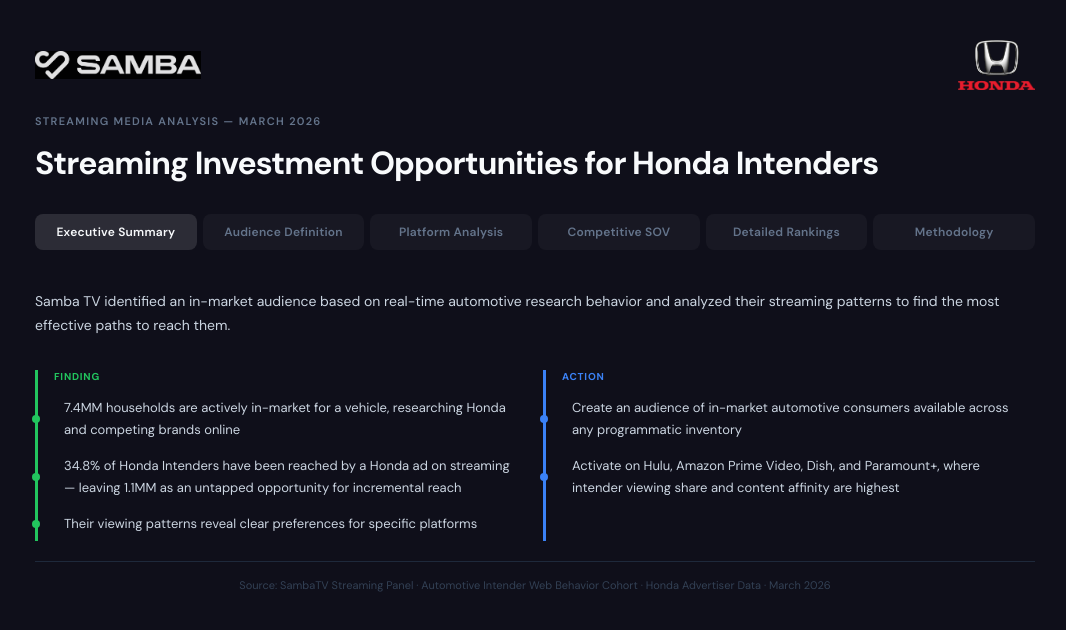
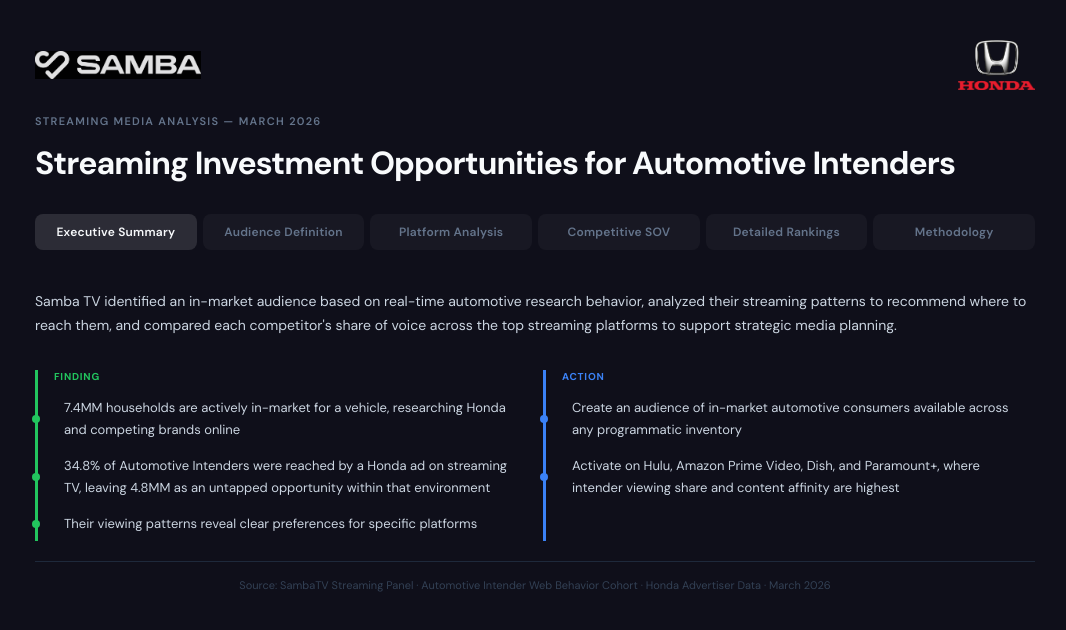
Before and after one commit to PhillipKeefe/allstate-media-planning, a React (Vite) app: page / in a window 1280 px wide. Shown: the top 630 px of the page, without its empty margins (105-1171 px from the left). Built offline with nearby package versions, Linux system fonts and the light colour scheme.

Commit message:
Fix car grid hover label positions - center text within each section

```diff
--- a/src/App.jsx
+++ b/src/App.jsx
@@ -292,7 +292,7 @@
             fontSize: 32, fontWeight: 700, letterSpacing: "-0.03em",
             margin: "0 0 16px 0", color: "#f8fafc", lineHeight: 1.2,
           }}>
-            Streaming Investment Opportunities for Honda Intenders
+            Streaming Investment Opportunities for Automotive Intenders
           </h1>
 
           <div className="tab-bar">
@@ -310,7 +310,7 @@
           {activeTab === "summary" && (
           <div>
           <div style={{ fontSize: 14, color: "#cbd5e1", lineHeight: 1.7, marginBottom: 32 }}>
-            Samba TV identified an in-market audience based on real-time automotive research behavior and analyzed their streaming patterns to find the most effective paths to reach them.
+            Samba TV identified an in-market audience based on real-time automotive research behavior, analyzed their streaming patterns to recommend where to reach them, and compared each competitor's share of voice across the top streaming platforms to support strategic media planning.
           </div>
 
           <div style={{ display: "flex", gap: 16, marginBottom: 20 }}>
@@ -320,7 +320,7 @@
               </div>
               <div style={{ display: "flex", flexDirection: "column", gap: 2, fontSize: 13, color: "#cbd5e1", lineHeight: 1.7, marginLeft: -10 }}>
                 <div className="glance-finding">7.4MM households are actively in-market for a vehicle, researching Honda and competing brands online</div>
-                <div className="glance-finding">34.8% of Honda Intenders have been reached by a Honda ad on streaming — leaving 1.1MM as an untapped opportunity for incremental reach</div>
+                <div className="glance-finding">34.8% of Automotive Intenders were reached by a Honda ad on streaming TV, leaving 4.8MM as an untapped opportunity within that environment</div>
                 <div className="glance-finding">Their viewing patterns reveal clear preferences for specific platforms</div>
               </div>
             </div>
@@ -380,10 +380,10 @@
             }}>
               <div style={{ marginBottom: 18 }}>
                 <div style={{ fontSize: 13, color: "#cbd5e1", lineHeight: 1.7 }}>
-                  34.8% of Honda Intenders (~1.1MM households)
+                  34.8% of Automotive Intenders (~2.6MM households)
                   were reached by at least one Honda ad within a streaming environment. Combined with linear TV, total reach extends
-                  to 2.0MM households (63.9%),
-                  leaving 1.1MM Honda Intenders as an untapped opportunity.
+                  to 4.7MM households (63.9%),
+                  leaving 2.7MM Automotive Intenders as an untapped opportunity.
                 </div>
               </div>
               <svg viewBox="0 0 310 230" style={{ width: "100%" }}>
@@ -394,7 +394,7 @@
                 ].map(group => {
                   const dimmed = hoveredGroup && hoveredGroup !== group.key;
                   const textTarget = hoveredGroup === group.key;
-                  const textY = group.key === "streaming" ? 195 : group.key === "linear" ? 165 : 45;
+                  const textY = group.key === "streaming" ? 40 : group.key === "linear" ? 40 : 189;
                   return (
                     <g key={group.key}
                       onMouseEnter={() => setHoveredGroup(group.key)}
```
